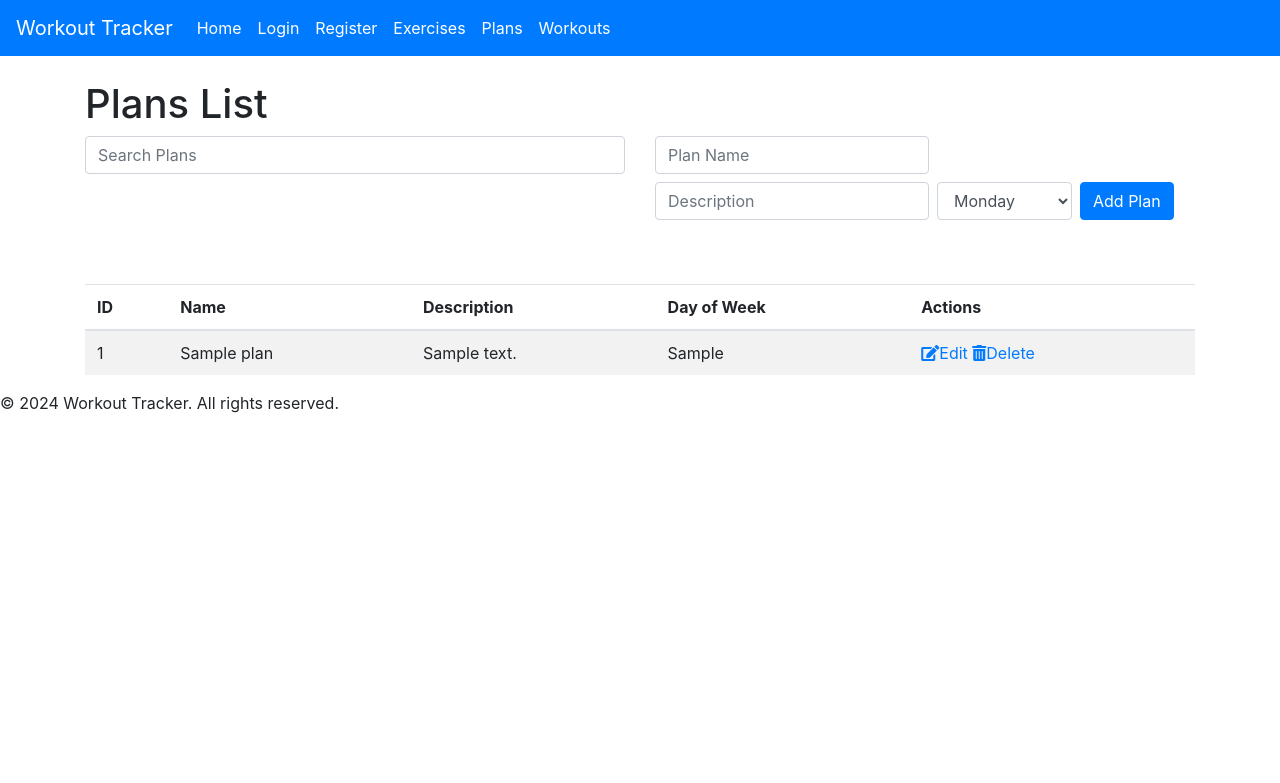
After one commit to TraseRRR98/workout_application, a PHP site: page /pages/plans/plans.php in a window 1280 px wide. The commit adds this page. Shown: the top 783 px of the page. Run offline with PHP 8.4, Linux system fonts and the light colour scheme; tables that the repository leaves empty or names only in its code hold one stand-in row (values such as "Sample post").

```diff
--- a/includes/accesibles.php
+++ b/includes/accesibles.php
@@ -4,11 +4,11 @@ function is_set($key) {
 }
 
 function get($key) {
-    return isset($_POST[$key]) ? $_POST[$key] : $_GET[$key];
+    return isset($_POST[$key]) ? $_POST[$key] : (isset($_GET[$key]) ? $_GET[$key] : '');
 }
 
 function get_safe($key) {
     global $conn;
-    return mysqli_real_escape_string($conn, get($key));
+    return htmlspecialchars(mysqli_real_escape_string($conn, get($key)), ENT_QUOTES, 'UTF-8');
 }
 ?>
--- a/includes/navbar.php
+++ b/includes/navbar.php
@@ -18,7 +18,7 @@
                 <a class="nav-link text-white" href="/workout_application/pages/exercises/exercises.php">Exercises</a>
             </li>
             <li class="nav-item">
-                <a class="nav-link text-white" href="/workout_application/plans.php">Plans</a>
+                <a class="nav-link text-white" href="/workout_application/pages/plans/plans.php">Plans</a>
             </li>
             <li class="nav-item">
                 <a class="nav-link text-white" href="/workout_application/plans.php">Workouts</a>
--- /dev/null
+++ b/pages/plans/plans.php
@@ -0,0 +1,150 @@
+<?php
+include '../../includes/header.php';
+include '../../includes/db_connect.php';
+include '../../includes/accesibles.php';
+///////////////////////////////////////////////////////////////////////////////////////
+function displayPlans() {
+    global $conn;
+    $sql = "SELECT ID, Name, Description, Day_of_Week FROM plans";
+    $result = $conn->query($sql);
+
+    if (!$result) {
+        die('Could not get data: ' . mysqli_error($conn));
+    }
+
+    if ($result->num_rows > 0) {
+        while ($row = $result->fetch_assoc()) {
+            echo "<tr>
+                    <td>{$row['ID']}</td>
+                    <td>{$row['Name']}</td>
+                    <td>{$row['Description']}</td>
+                    <td>{$row['Day_of_Week']}</td>
+                    <td class='planTableActions'>
+                        <a href='editPlan.php?ID=" . get_safe('ID') . "' class='button button-edit'><i class='fas fa-edit'></i>Edit</a>
+                        <a href='?deleteID=" . get_safe('ID') . "' class='button button-delete' onclick='return confirm(\"Are you sure you want to delete this plan?\");'><i class='fas fa-trash-alt'></i>Delete</a>
+                    </td>
+                  </tr>";
+        }
+    } else {
+        echo "<tr><td colspan='5'>No results found</td></tr>";
+    }
+}
+///////////////////////////////////////////////////////////////////////////////////////
+function deletePlan($ID) {
+    global $conn;
+
+    $stmt = $conn->prepare("DELETE FROM plans WHERE ID = ?");
+    $stmt->bind_param("i", $ID);
+
+    if ($stmt->execute()) {
+        echo "Plan deleted successfully.";
+    } else {
+        echo "Error deleting plan: " . $conn->error;
+    }
+
+    $stmt->close();
+}
+///////////////////////////////////////////////////////////////////////////////////////
+function addPlan($name, $description, $dayOfWeek) {
+    global $conn;
+
+    $stmt = $conn->prepare("INSERT INTO plans (Name, Description, Day_of_Week) VALUES (?, ?, ?)");
+    $stmt->bind_param("sss", $name, $description, $dayOfWeek);
+
+    if ($stmt->execute()) {
+        echo "Plan added successfully.";
+    } else {
+        echo "Error adding plan: " . $conn->error;
+    }
+
+    $stmt->close();
+}
+
+if ($_SERVER['REQUEST_METHOD'] == 'POST' && isset($_POST['addPlan'])) {
+    $name = get_safe('name');
+    $description = get_safe('description');
+    $dayOfWeek = get_safe('dayOfWeek');
+    addPlan($name, $description, $dayOfWeek);
+}
+
+if (isset($_GET['deleteID'])) {
+    $ID = get_safe('deleteID');
+    deletePlan($ID);
+}
+?>
+<!------------------------------------------------------------------------------------>
+<!DOCTYPE html>
+<html lang="en">
+<head>
+    <meta charset="UTF-8">
+    <meta name="viewport" content="width=device-width, initial-scale=1.0">
+    <title>Plans</title>
+    <link rel="stylesheet" href="https://stackpath.bootstrapcdn.com/bootstrap/4.5.2/css/bootstrap.min.css">
+    <link rel="stylesheet" href="https://cdnjs.cloudflare.com/ajax/libs/font-awesome/5.15.4/css/all.min.css">
+</head>
+<body>
+    <br>
+    <div class="container">
+        <h1>Plans List</h1>
+        <div class="row">
+            <div class="col-12 col-md-6 mb-3">
+                <form action="plans.php" method="get" class="form-inline">
+                    <label for="searchBar" class="sr-only">Search Plans:</label>
+                    <input type="text" id="searchBar" name="searchBar" class="form-control w-100 mb-2 mb-md-0" placeholder="Search Plans" required>
+                </form>
+            </div>
+            <div class="col-12 col-md-6 mb-3">
+                <form action="plans.php" method="post" class="form-inline">
+                    <div class="form-group mb-2">
+                        <label for="name" class="sr-only">Plan Name:</label>
+                        <input type="text" class="form-control w-100 mb-2 mb-md-0 mr-md-2" id="name" name="name" placeholder="Plan Name" required>
+                    </div>
+                    <div class="form-group mb-2">
+                        <label for="description" class="sr-only">Description:</label>
+                        <input type="text" class="form-control w-100 mb-2 mb-md-0 mr-md-2" id="description" name="description" placeholder="Description" required>
+                    </div>
+                    <div class="form-group mb-2">
+                        <label for="dayOfWeek" class="sr-only">Day of Week:</label>
+                        <select class="form-control w-100 mb-2 mb-md-0 mr-md-2" id="dayOfWeek" name="dayOfWeek" required>
+                            <option value="Monday">Monday</option>
+                            <option value="Tuesday">Tuesday</option>
+                            <option value="Wednesday">Wednesday</option>
+                            <option value="Thursday">Thursday</option>
+                            <option value="Friday">Friday</option>
+                            <option value="Saturday">Saturday</option>
+                            <option value="Sunday">Sunday</option>
+                        </select>
+                    </div>
+                    <button type="submit" class="btn btn-primary mb-2" name="addPlan">Add Plan</button>
+                </form>
+            </div>
+        </div>
+        <br>
+        <div class="table-container">
+            <table id="planTable" class="table table-striped">
+                <thead>
+                    <tr>
+                        <th>ID</th>
+                        <th>Name</th>
+                        <th>Description</th>
+                        <th>Day of Week</th>
+                        <th>Actions</th>
+                    </tr>
+                </thead>
+                <tbody id="planTableBody">
+                    <?php displayPlans(); ?>
+                </tbody>
+            </table>
+        </div>
+    </div>
+<footer class="footer">
+    <div class="footer-content">
+        <p>&copy; 2024 Workout Tracker. All rights reserved.</p>
+    </div>
+</footer>
+    <script src="https://code.jquery.com/jquery-3.5.1.slim.min.js"></script>
+    <script src="https://cdn.jsdelivr.net/npm/@popperjs/core@2.9.2/dist/umd/popper.min.js"></script>
+    <script src="https://stackpath.bootstrapcdn.com/bootstrap/4.5.2/js/bootstrap.min.js"></script>
+</body>
+</html>
+<!------------------------------------------------------------------------------------>
```
Also changed, not shown: pages/exercises/editExercise.php (+10 -5 lines), pages/exercises/exercises.php (+11 -5 lines), pages/plans/editPlan.php (added, +92 -0 lines).
